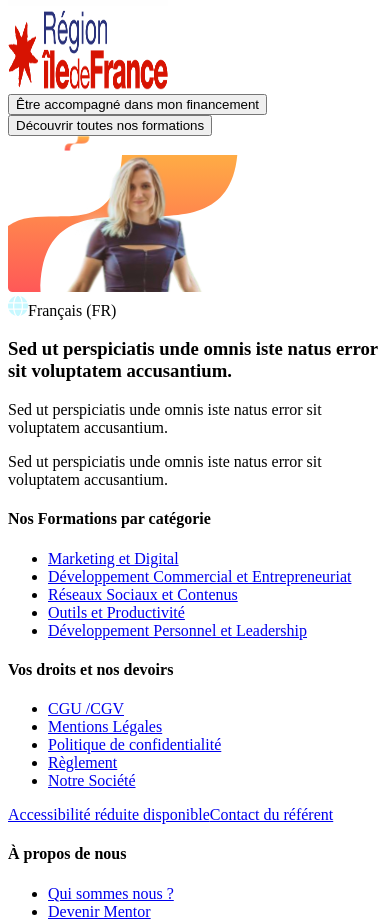
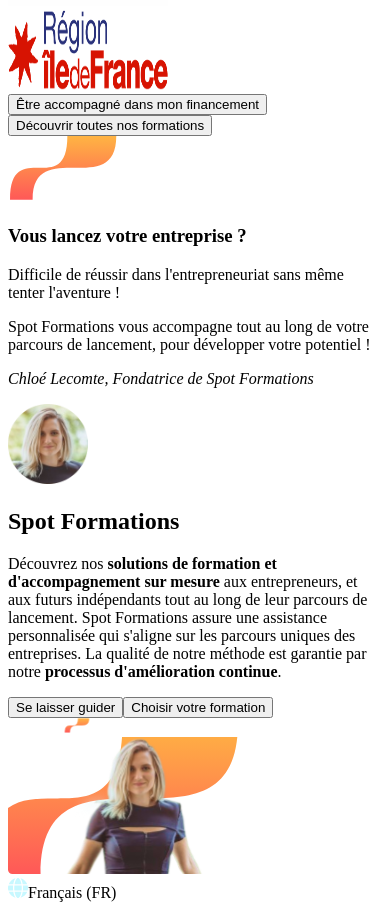
Before and after one commit to Faker-CS/next-formations, a Next.js app: page /Home in a window 390 px wide. Shown: the part 6060-6981 px from the top of the page. Built offline with nearby package versions, Linux system fonts and the light colour scheme.

Commit message:
feat: add Entrepreneur component and index export
- Implemented the Entrepreneur component with responsive design and styling.
- Added content including a header, description, and buttons for user interaction.
- Created an index file to facilitate the export of the Entrepreneur component.

```diff
--- a/src/components/common/button/Button.jsx
+++ b/src/components/common/button/Button.jsx
@@ -20,10 +20,11 @@
 }) {
   // Base classes for all buttons
   let baseClasses = `
+    relative whitespace-nowrap
     inline-flex items-center justify-center gap-2
     font-lato font-bold text-button-large leading-none
     rounded-lg cursor-pointer transition-all duration-200 ease-in-out
-    focus:outline focus:outline-2 focus:outline-offset-2 focus:outline-principal-yellow
+
   `;
 
   // Size-specific classes
@@ -36,7 +37,7 @@
     case "primary":
       variantClasses = `
         bg-principal-gradient text-white border-none
-        hover:bg-secondary-orange hover:text-white
+        hover:bg-[#FC7F16] hover:bg-none hover:text-white
         active:bg-secondary-orange active:text-bg-beige
       `;
       break;
@@ -50,9 +51,11 @@
     case "ghost":
       variantClasses = `
         bg-white text-secondary-orange border-2 border-transparent
-        bg-clip-padding [background-origin:border-box]
+        bg-clip-padding [background-origin:border-box,linear-gradient(white,white)_padding-box]
+        bg-white text-secondary-orange border-2 border-transparent
+        [background:linear-gradient(white,white)_padding-box,linear-gradient(to_bottom,#FFBC42_26%,#FF5757_100%)_border-box]
         border-principal-gradient
-        hover:bg-secondary-orange hover:text-white hover:border-secondary-orange hover:-translate-y-0.5
+        hover:bg-[#FC7F16] hover:bg-none hover:text-white hover:border-secondary-orange
         active:bg-secondary-orange active:text-bg-beige active:border-secondary-orange
       `;
       break;
--- /dev/null
+++ b/src/components/entrepreneur/entrepreneur.jsx
@@ -0,0 +1,68 @@
+import React from "react";
+import Image from "next/image";
+import Button from "../common/button";
+
+export default function Entrepreneur() {
+  return (
+    <section className="w-full bg-white py-[60px]">
+      <div className="max-w-[1440px] h-auto py-0 mx-auto px-[20px] relative md:h-[320px] md:px-[40px] md:py-0">
+        <div className="absolute w-[112px] h-[67px] right-[20px] bottom-0 flex items-center justify-center rounded-lg z-10 md:right-[28px] md:top-[105px] md:bottom-auto">
+          <Image src="/vector.svg" alt="Spot Formations" width={112} height={67} className="object-contain" />
+        </div>
+
+        <div className="box-border flex flex-col items-start p-4 gap-4 bg-[#c7f8ff] rounded-xl relative w-full max-w-[calc(100%-15px)] h-auto left-[0] top-0 z-[3] mx-auto text-left md:absolute md:w-[483px] md:max-w-none md:h-[308px] md:left-[28px] md:top-[5px] md:p-6 md:mx-0 md:text-left">
+          {/* Decorative before */}
+          <div className="absolute bg-[#c7f8ff] rounded-2xl w-1 h-[calc(100%-32px)] right-[-8px] left-auto top-4 -z-[1] md:w-[5px] md:h-[276px] md:left-[486px] md:right-auto md:top-[16px]"></div>
+          {/* Decorative after */}
+          <div className="absolute bg-[#c7f8ff] rounded-2xl w-[3px] h-[calc(100%-58px)] right-[-14px] left-auto top-[29px] -z-[2] md:w-[3px] md:h-[250px] md:left-[494px] md:right-auto md:top-[29px]"></div>
+
+          <div className="flex flex-col gap-3 flex-1 pr-0 items-center text-center w-full md:pr-[100px] md:items-start md:text-left">
+            <h3 className="font-lato font-bold text-base leading-[22px] text-[#1d1d1d] my-0 mb-2 text-center md:text-[18px] md:leading-6 md:my-[6px] md:text-left">
+              Vous lancez votre entreprise ?
+            </h3>
+            <p className="font-lato font-medium text-sm leading-5 text-[#1d1d1d] my-0 mb-2 text-center md:text-base md:leading-5 md:my-[10px_0_6px_0] md:text-left">
+              Difficile de réussir dans l&apos;entrepreneuriat sans même tenter
+              l&apos;aventure !
+            </p>
+            <p className="font-lato font-medium text-sm leading-5 text-[#1d1d1d] my-0 mb-2 text-center md:text-base md:leading-5 md:my-[10px_0_6px_0] md:text-left">
+              Spot Formations vous accompagne tout au long de votre parcours de
+              lancement, pour développer votre potentiel !
+            </p>
+            <p className="entrepreneur__author italic font-lato text-sm leading-5 text-[#1d1d1d] mt-2 mb-0 text-center md:text-base md:leading-5 md:mt-3 md:text-left">
+              <em>Chloé Lecomte, Fondatrice de Spot Formations</em>
+            </p>
+          </div>
+          <div className="static m-auto mb-4 order-[-1] w-[80px] h-[80px] rounded-full overflow-hidden md:absolute md:top-6 md:right-6 md:m-0 md:order-[0]">
+            <Image src="/assets/images/Chloé.png" alt="Chloé Lecomte" width={80} height={80} className="object-cover" />
+          </div>
+        </div>
+
+        <div className="mt-6 text-center md:mt-[320px]">
+          <h2 className="font-red-hat-display font-bold text-[32px] leading-[40px] text-[#1b365e] mb-4 sm:text-[40px] sm:leading-[48px] md:text-[60px] md:leading-[64px] md:mb-6">
+            Spot Formations
+          </h2>
+          <p className="font-lato text-sm leading-6 text-[#1d1d1d] max-w-full px-4 mx-auto sm:text-base md:text-[18px] md:leading-6 md:max-w-[900px] md:px-0">
+            Découvrez nos{" "}
+            <strong>
+              solutions de formation et d&apos;accompagnement sur mesure
+            </strong>{" "}
+            aux entrepreneurs, et aux futurs indépendants tout au long de leur
+            parcours de lancement. Spot Formations assure une assistance
+            personnalisée qui s&apos;aligne sur les parcours uniques des entreprises.
+            La qualité de notre méthode est garantie par notre{" "}
+            <strong>processus d&apos;amélioration continue</strong>.
+          </p>
+        </div>
+
+        <div className="flex flex-col gap-8 mt-6 px-4 justify-center md:flex-row md:gap-8 md:mt-10 md:px-0">
+          <Button variant="ghost" className="w-full max-w-full md:w-full md:max-w-[300px]">
+            Se laisser guider
+          </Button>
+          <Button variant="primary" className="hero__btn-primary w-full max-w-full md:w-full md:max-w-[300px]">
+            Choisir votre formation
+          </Button>
+        </div>
+      </div>
+    </section>
+  );
+}
--- /dev/null
+++ b/src/components/entrepreneur/index.js
@@ -0,0 +1 @@
+export { default } from "./entrepreneur";
--- a/src/pages/Home.jsx
+++ b/src/pages/Home.jsx
@@ -4,6 +4,7 @@
 import FinancingCard from "@/components/common/financing-card/financing-card";
 import Form from "@/components/common/form/form";
 import Hero from "@/components/common/hero/hero";
+import Entrepreneur from "@/components/entrepreneur";
 import Footer from "@/components/layout/footer";
 import Header from "@/components/layout/header";
 import Navbar from "@/components/layout/navbar";
@@ -18,6 +19,7 @@
         <Hero />
         <Categories />
         <TopFormations />
+        <Entrepreneur />
       </div>
       <Footer />
     </>
```
Also changed, not shown: public/assets/images/Chloé.png (renamed from src/assets/images/Chloé.png).
